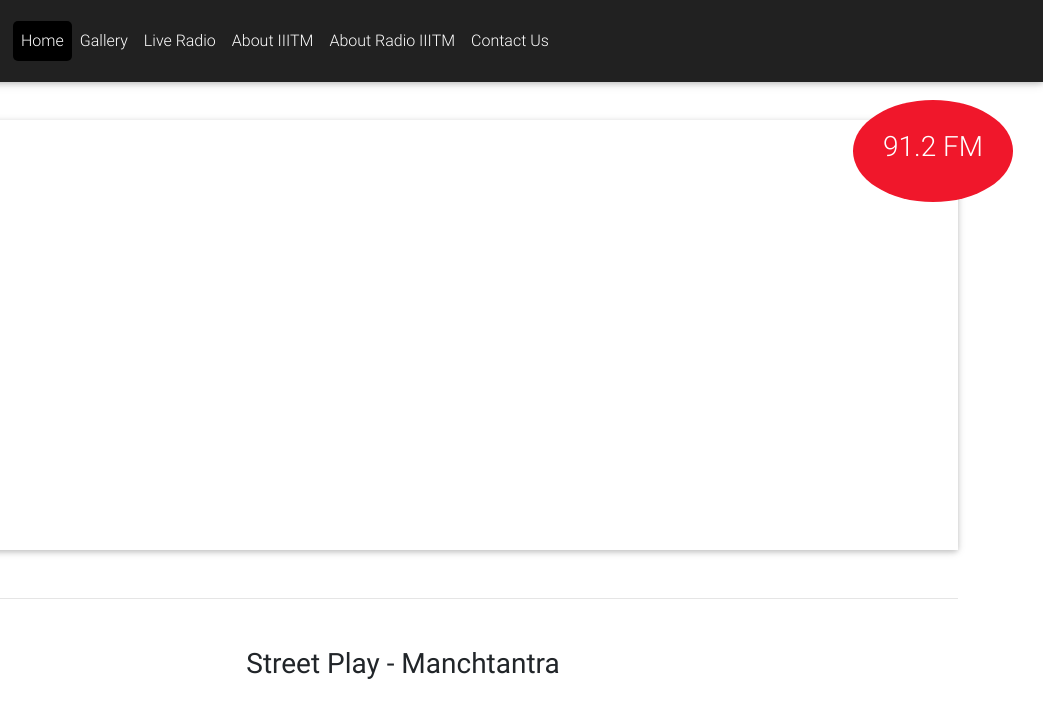
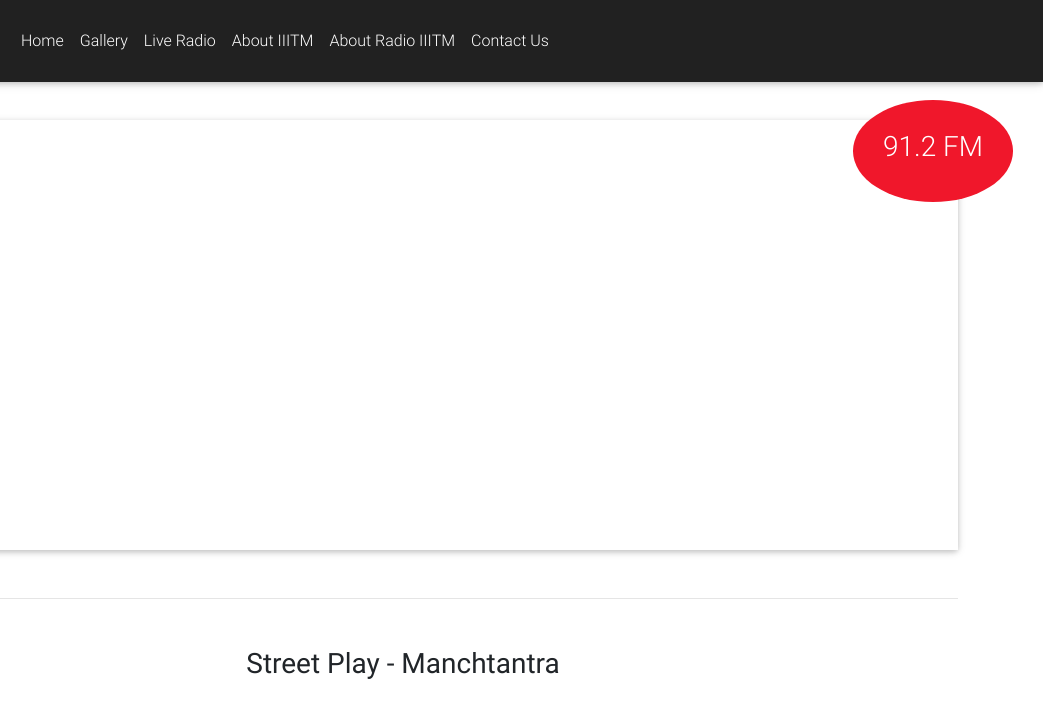
Before and after one commit to arihantjain8118/radio-fl, a plain HTML site: page gallery.html in a window 1280 px wide. Shown: the top 720 px of the page, 237-1280 px from the left. Drawn offline with nearby package versions, Linux system fonts and the light colour scheme; grey boxes are pictures that could not be loaded.

Commit message:
Update gallery.html

```diff
--- a/gallery.html
+++ b/gallery.html
@@ -45,7 +45,7 @@
 
                     <!-- Left -->
                     <ul class="navbar-nav mr-auto">
-                        <li class="nav-item" id="home">
+                        <li class="nav-item">
                             <a class="nav-link waves-effect" href="index.html" id="cl">Home
                                 <!-- <span class="sr-only">(current)</span> -->
                             </a>
```
